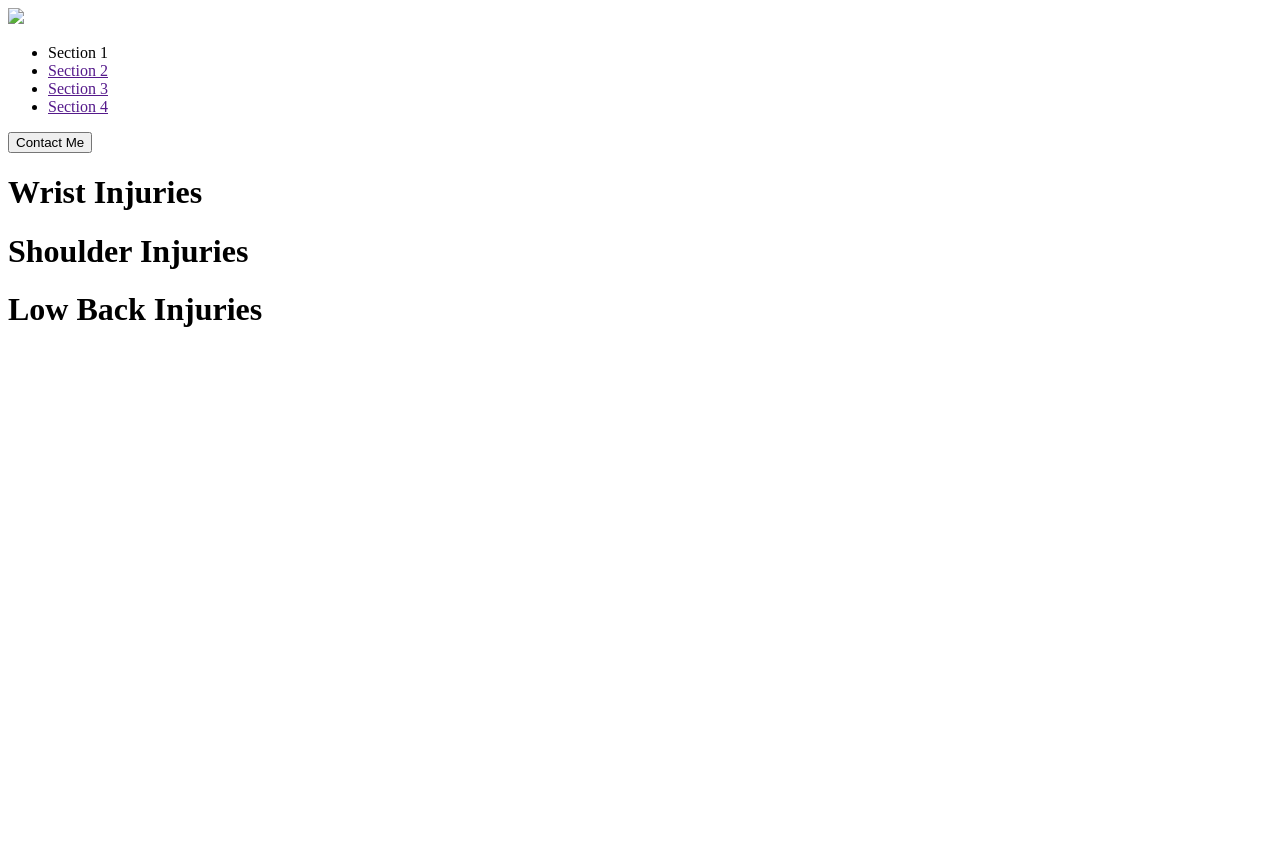
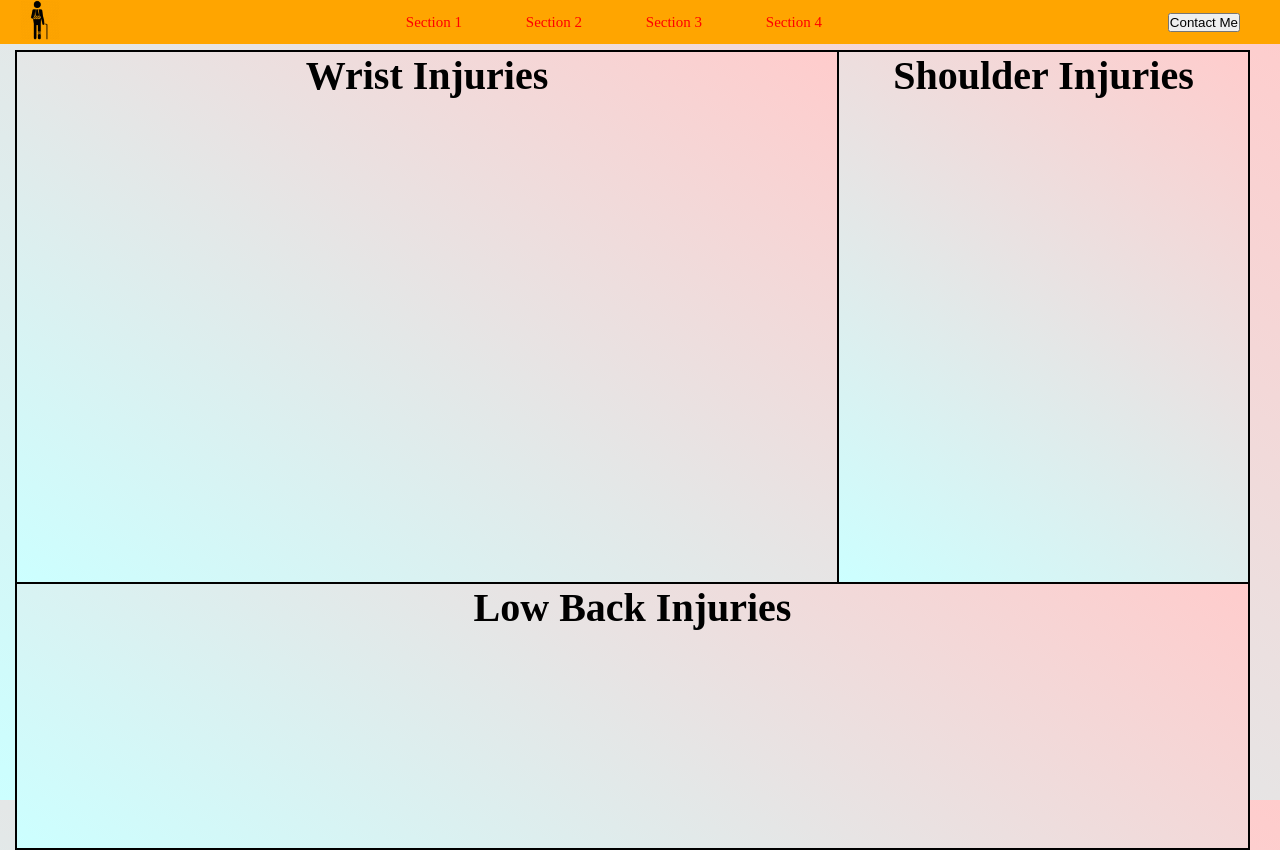
Before and after one commit to King-Cao/Health-and-Fitness-Page, a plain HTML site: page injuriesPage/injuriesPage.html in a window 1280 px wide. Before the commit the page ends 800 px from the top, so only its background shows below. Drawn offline with Linux system fonts and the light colour scheme; the site is published under a folder, as on GitHub Pages, so addresses that start at the root find nothing.

Commit message:
possibly fixed path links

```diff
--- a/injuriesPage/injuriesPage.html
+++ b/injuriesPage/injuriesPage.html
@@ -2,8 +2,8 @@
 <html>
 <head>
     <title>Injuries Section</title>
-    <link rel="stylesheet" href="/navBar/navBar.css">
-    <link rel="stylesheet" href="/injuriesPage/injuriesPage.css">
+    <link rel="stylesheet" href="../navBar/navBar.css">
+    <link rel="stylesheet" href="../injuriesPage/injuriesPage.css">
 
 </head>
 <body>
@@ -11,8 +11,8 @@
 
 <! Navigation Bar -->
 <nav class="navbar">
-    <a href="/index.html">
-    <img id="logo" src="/Pictures/Health_Logo.png"></img>
+    <a href="../index.html">
+    <img id="logo" src="../Pictures/Health_Logo.png"></img>
     </a>
     <ul id="navbarLinksSection">
 <! Got rid of link from section 1 -->
@@ -74,7 +74,7 @@
 
 
 
-<script src="/navBar/navBar.js"></script>
+<script src="navBar/navBar.js"></script>
 
 </body>
 
```
Also changed, not shown: index.html (+5 -5 lines).
